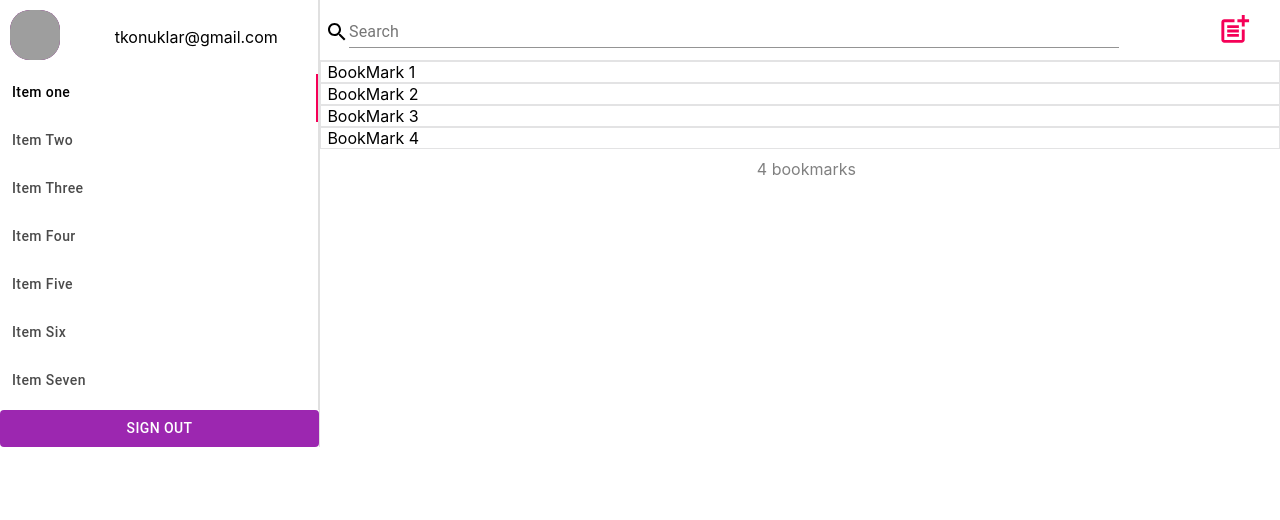
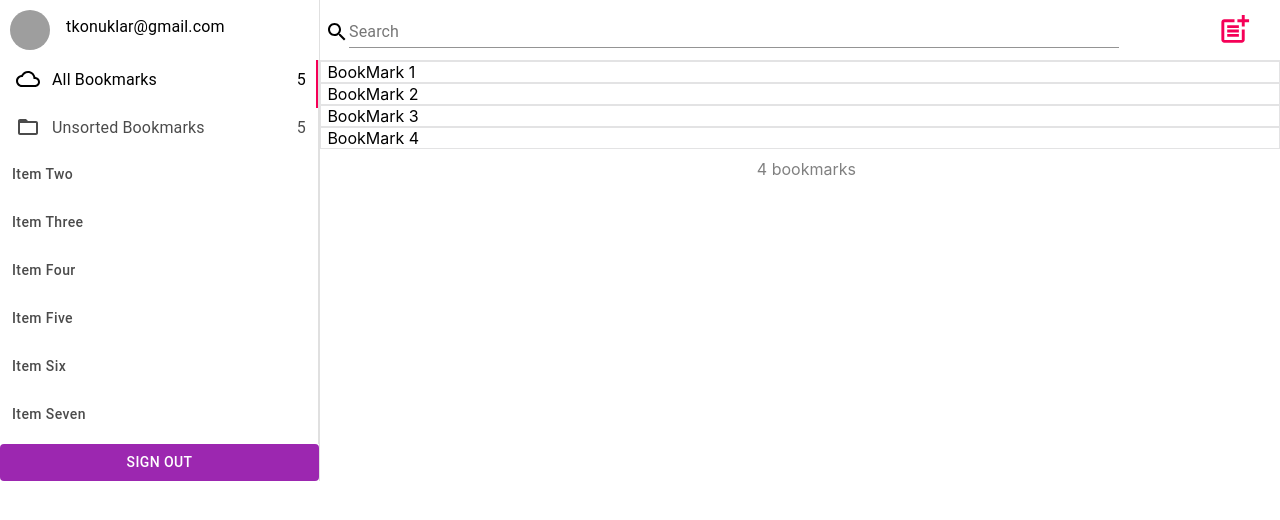
Before and after one commit to tugcekonuklar/my-bookmark-app, a React (Create React App) app: page /#/ in a window 1280 px wide. Shown: the top 520 px of the page. Built offline with nearby package versions, Linux system fonts and the light colour scheme; grey boxes are pictures that could not be loaded.

Commit message:
feat: icon label added

```diff
--- /dev/null
+++ b/src/component/icon-label/IconLabel.js
@@ -0,0 +1,32 @@
+import Typography from '@material-ui/core/Typography';
+import Grid from '@material-ui/core/Grid';
+
+const IconLabel = (props) => {
+    return (<Grid container direction="row"
+        spacing={3}
+        alignItems="center"
+        justify="space-between" >
+        <Grid item >
+            <Grid container direction="row"
+                spacing={1}
+                alignItems="center"
+                justify="flex-start" >
+                <Grid item style={{ width: "40px", height: "40px" }}>
+                    {props.icon}
+                </Grid>
+                <Grid item xs style={{ maxWidth: "300px" }}>
+                    <Typography variant="subtitle1" gutterBottom>
+                        {props.text}
+                    </Typography>
+                </Grid>
+            </Grid>
+        </Grid>
+        <Grid item >
+            <Typography variant="subtitle1" gutterBottom>
+                {props.count}
+            </Typography>
+        </Grid>
+    </Grid>)
+}
+
+export default IconLabel;
--- a/src/component/left-menu/LeftMenu.js
+++ b/src/component/left-menu/LeftMenu.js
@@ -8,6 +8,8 @@ import LabelOutlinedIcon from '@material-ui/icons/LabelOutlined';
 import IconButton from '@material-ui/core/IconButton';
 import Button from '@material-ui/core/Button';
 import AddIcon from '@material-ui/icons/Add';
+import Grid from '@material-ui/core/Grid';
+import TabMenu from '../tab-menu/TabMenu'
 import './left-menu.css'
 
 const LeftMenu = (props) => {
@@ -17,26 +19,19 @@ const LeftMenu = (props) => {
 
     // const tags = props.tags.map(tag =>
     //     <MenuLabel title={tag.title} count={tag.count}><LabelIcon /></MenuLabel>);
-
-
-    return (<div className="slider-container">
-        <ProfileMenu />
-        <div className="slider-inner-container">
-            <MenuLabel title="All Bookmarks" count={props.total}><CloudQueueIcon /></MenuLabel>
-            <MenuLabel title="Unsorted Bookmarks" count={props.unsorted}><FolderOpenIcon /></MenuLabel>
-            <div className="menu-slider-collection-container">
-                <h4 className="menu-slider-title">My Collections</h4>
-                <IconButton><AddIcon /></IconButton>
-            </div>
-            <MenuLabel title="My Collection baby" count={0}><FolderIcon /></MenuLabel>
-            <h4 className="menu-slider-title">My Tags</h4>
-            <MenuLabel title="My tags baby" count={0}><LabelOutlinedIcon /></MenuLabel>
-            <div className="sign-out-button">
+    return (
+        <Grid container direction="column">
+            <Grid item>
+                <ProfileMenu />
+            </Grid>
+            <Grid item>
+                <TabMenu />
+            </Grid>
+            <Grid item>
                 <ColoredButton>SIGN OUT</ColoredButton>
-            </div>
-        </div>
-
-    </div>)
+            </Grid>
+        </Grid>
+    )
 }
 
 export default LeftMenu;
--- a/src/component/profile-menu/ProfileMenu.js
+++ b/src/component/profile-menu/ProfileMenu.js
@@ -1,19 +1,25 @@
 import Grid from '@material-ui/core/Grid';
+import Avatar from '@material-ui/core/Avatar';
+import Typography from '@material-ui/core/Typography';
+import IconLabel from '../icon-label/IconLabel'
 
-import './profile-menu.css'
 const ProfileMenu = () => {
 
     return (
-    <div className="profile-container">
-        <Grid container spacing={2} alignItems="center" alignContent="space-between">
-            <Grid item sx={6} sm={4}>
-                <img className="avatar" src="https://www.gravatar.com/avatar/e03e6801a0d1a11ab1472c1936279d9e?d=mm&amp;s=60" />
+        <Grid container direction="row"
+            spacing={2}
+            alignItems="center"
+            justify="space-between"
+            style={{ padding: "10px" }} >
+            <Grid item >
+            <Avatar alt="Tugce Konuklar" src="https://www.gravatar.com/avatar/e03e6801a0d1a11ab1472c1936279d9e?d=mm&amp;s=60" />
             </Grid>
-            <Grid item sx={6} sm={2}>
-                <span>tkonuklar@gmail.com</span>
+            <Grid item xs >
+                <Typography variant="subtitle1" gutterBottom>
+                    tkonuklar@gmail.com
+                 </Typography>
             </Grid>
         </Grid>
-    </div>
     )
 }
 
--- a/src/component/profile-menu/profile-menu.css
+++ /dev/null
@@ -1,24 +0,0 @@
-.profile-container {
-    min-height: 50px;
-    display: flex;
-    padding: 10px;
-    border-right: 1px solid rgba(0, 0, 0, 0.12);
-}
-
-.menu-slider-title {
-    color: #828282;
-}
-
-.profile-inner-container {
-    display: flex;
-    flex-direction: row;
-    justify-content: space-between;
-    align-items: center;
-}
-
-.avatar {
-  width: 50px;
-  height: 50px;
-  background-color: purple;
-  border-radius: 20px;
-}
--- a/src/component/tab-menu/TabMenu.js
+++ b/src/component/tab-menu/TabMenu.js
@@ -11,6 +11,7 @@ import Button from '@material-ui/core/Button';
 import AddIcon from '@material-ui/icons/Add';
 import ProfileMenu from '../profile-menu/ProfileMenu'
 import ColoredButton from '../colored-button/ColoredButton'
+import IconLabel from '../icon-label/IconLabel';
 
 function a11yProps(index) {
   return {
@@ -22,7 +23,6 @@ function a11yProps(index) {
 const useStyles = makeStyles((theme) => ({
   root: {
     height: '100%',
-    minWidth: '300px',
     textTransform: "none",
   },
   tabs: {
@@ -53,7 +53,6 @@ export default function TabMenu() {
 
   return (
     <div className={classes.root}>
-      <ProfileMenu/>
       <Tabs
         orientation="vertical"
         variant="scrollable"
@@ -62,8 +61,8 @@ export default function TabMenu() {
         aria-label="Vertical tabs example"
         className={classes.tabs}
       >
-        {/* <Tab className={classes.tab} icon={<ProfileMenu/>} {...a11yProps(0)} /> */}
-        <Tab className={classes.tab}  label="Item one" {...a11yProps(0)} />
+        <Tab className={classes.tab}  icon={<IconLabel text="All Bookmarks" icon={<CloudQueueIcon/>} count="5"/>} {...a11yProps(0)} />
+        <Tab className={classes.tab}  icon={<IconLabel text="Unsorted Bookmarks" icon={<FolderOpenIcon/>}  count="5"/>} {...a11yProps(0)} />
         <Tab className={classes.tab}  label="Item Two" {...a11yProps(1)} selected="true"/>
         <Tab className={classes.tab}  label="Item Three" {...a11yProps(2)} />
         <Tab className={classes.tab}  label="Item Four" {...a11yProps(3)} />
@@ -71,7 +70,6 @@ export default function TabMenu() {
         <Tab className={classes.tab}  label="Item Six" {...a11yProps(5)} />
         <Tab className={classes.tab}  label="Item Seven" {...a11yProps(6)} />
       </Tabs>
-      <ColoredButton>SIGN OUT</ColoredButton>
     </div>
   );
 }
--- a/src/pages/home/Home.js
+++ b/src/pages/home/Home.js
@@ -27,7 +27,7 @@ const Home = () => {
                 justify="space-between"
                 alignItems="flex-start" >
                 <Grid item xs={12} sm={3} style={{ borderRight: "1px solid rgba(0, 0, 0, 0.12)", height: "auto" }}>
-                    <TabMenu />
+                    <LeftMenu />
                 </Grid>
                 <Grid item xs={12} sm={9}>
                     <TopBar onChange={handleChange} />
```
Also changed, not shown: 1 other file (tests, documents, lock files or other folders).
